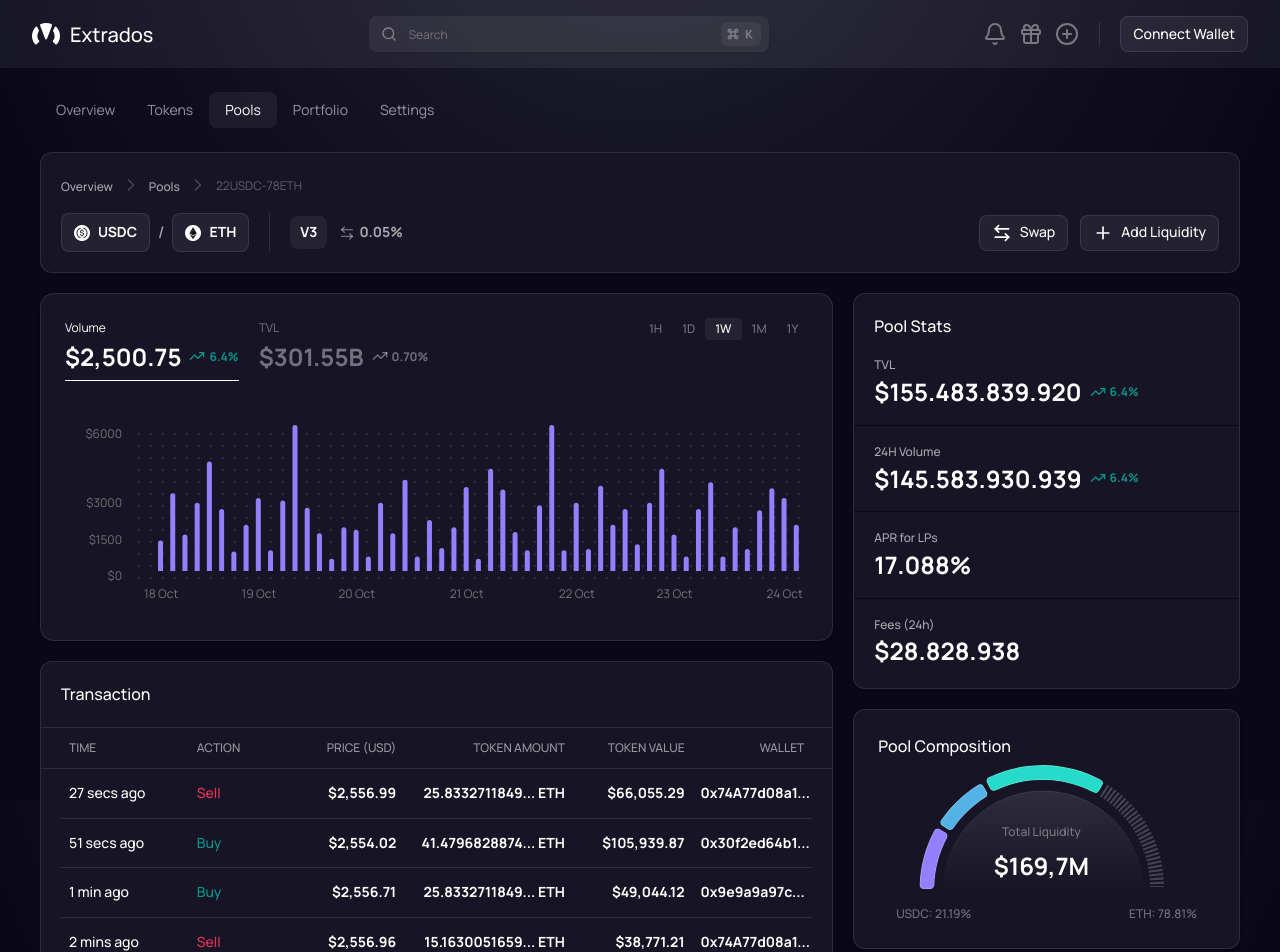
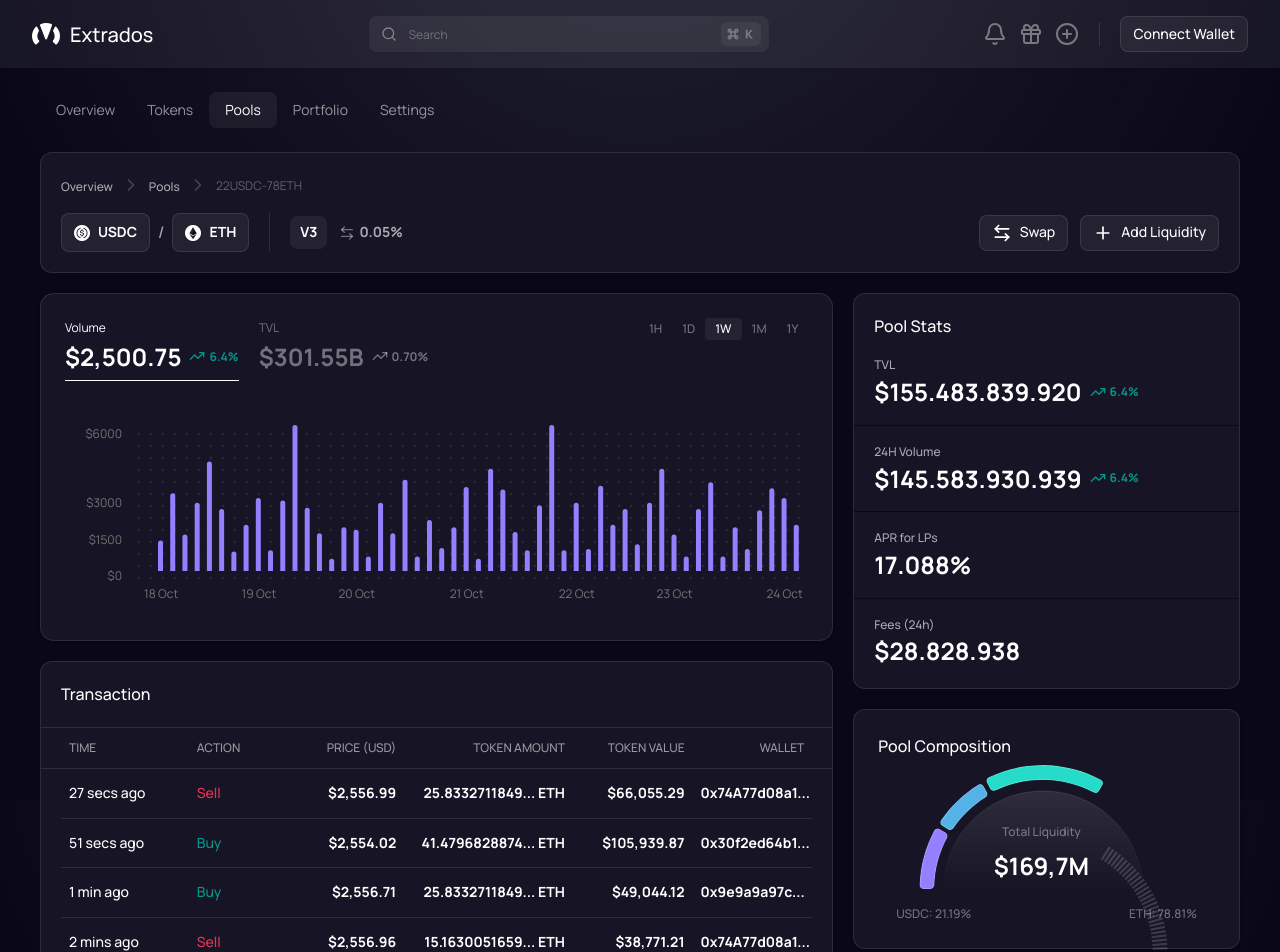
Before and after one commit to azkaanasiyya/extrados, a React (Vite) app: page /pools/details in a window 1280 px wide. Shown: the top 952 px of the page. Built offline with nearby package versions, Linux system fonts and the light colour scheme.

Commit message:
style: update chart svg

```diff
--- a/src/components/pooldetail/poolcomposition.tsx
+++ b/src/components/pooldetail/poolcomposition.tsx
@@ -8,11 +8,11 @@
 } from "@/components/ui/card"
 import { motion } from "framer-motion"
 
-import ChartBackground from "@/assets/overview/background.svg?react"
 import ChartUngu from "@/assets/overview/purple.svg?react"
 import ChartBiru from "@/assets/overview/blue.svg?react"
 import ChartHijau from "@/assets/overview/green.svg?react"
 import Gradient from "@/assets/overview/bgradient.svg?react"
+import ChartCoba from "@/assets/overview/chartCoba.svg?react"
 
 export function PoolComposition() {
   return (
@@ -23,16 +23,16 @@
       <CardContent className="relative w-full flex flex-col justify-center items-center">
         <div className="w-[250px] h-[130px] relative">
           <motion.div
-            className="absolute inset-0"
+            className="absolute top-15.5 left-[-3px] pointer-events-none"
             initial={{ opacity: 0, scale: 0.8 }}
             animate={{ opacity: 1, scale: 1 }}
             transition={{ duration: 0.6, delay: 0.9, ease: "easeOut" }}
           >
-            <ChartBackground />
+            <ChartCoba />
           </motion.div>
 
           <motion.div
-            className="absolute top-15.5 left-[-3px]"
+            className="absolute top-15.5 left-[-3px] pointer-events-none"
             initial={{ opacity: 0, scale: 0.8 }}
             animate={{ opacity: 1, scale: 1 }}
             transition={{ duration: 0.6, ease: "easeOut" }}
@@ -41,7 +41,7 @@
           </motion.div>
 
           <motion.div
-            className="absolute top-4.5 left-4.5"
+            className="absolute top-4.5 left-4.5 pointer-events-none"
             initial={{ opacity: 0, scale: 0.8 }}
             animate={{ opacity: 1, scale: 1 }}
             transition={{ duration: 0.6, delay: 0.3, ease: "easeOut" }}
@@ -50,7 +50,7 @@
           </motion.div>
 
           <motion.div
-            className="absolute left-16 top-[-1px]"
+            className="absolute left-16 top-[-1px] pointer-events-none"
             initial={{ opacity: 0, scale: 0.8 }}
             animate={{ opacity: 1, scale: 1 }}
             transition={{ duration: 0.6, delay: 0.6, ease: "easeOut" }}
@@ -59,7 +59,7 @@
           </motion.div>
 
           <motion.div
-            className="absolute top-6 left-5"
+            className="absolute top-6 left-5 pointer-events-none"
             initial={{ opacity: 0, scale: 0.8 }}
             animate={{ opacity: 1, scale: 1 }}
             transition={{ duration: 0.6, delay: 0.7, ease: "backIn" }}
```
